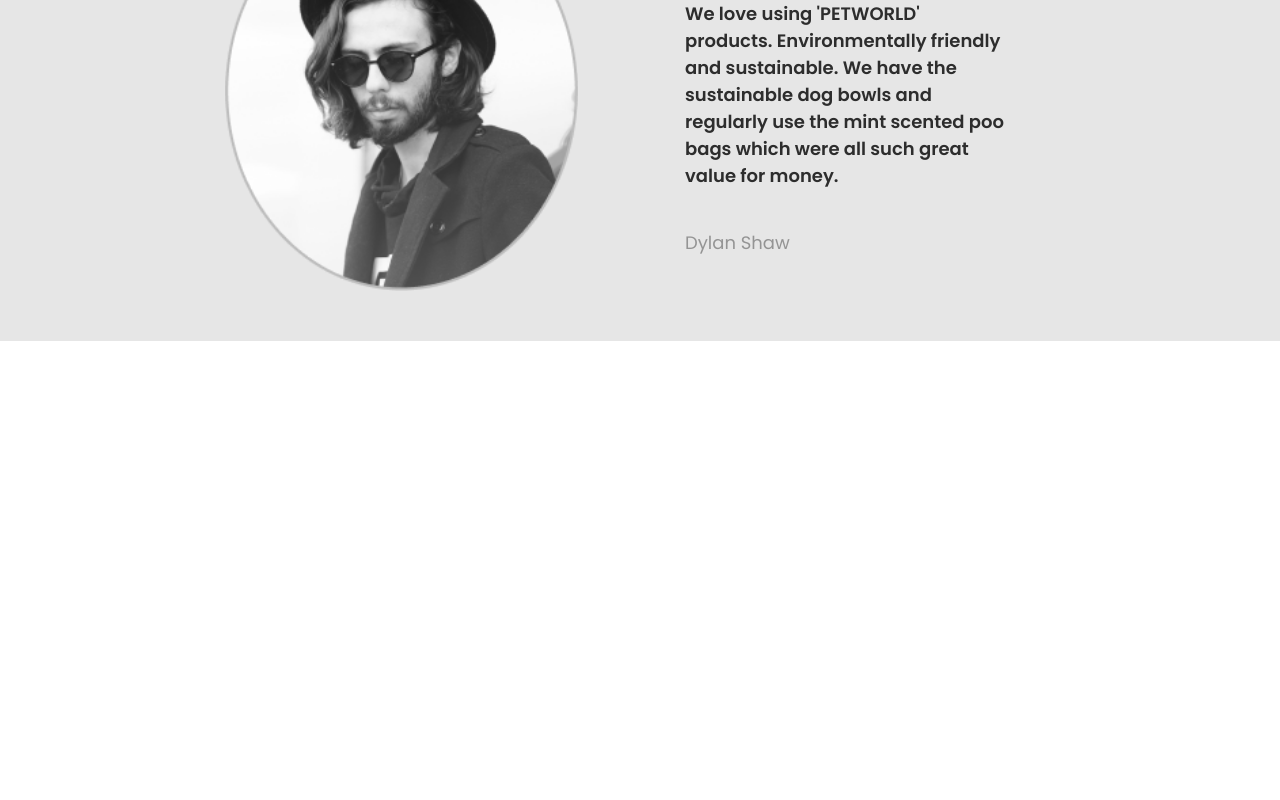
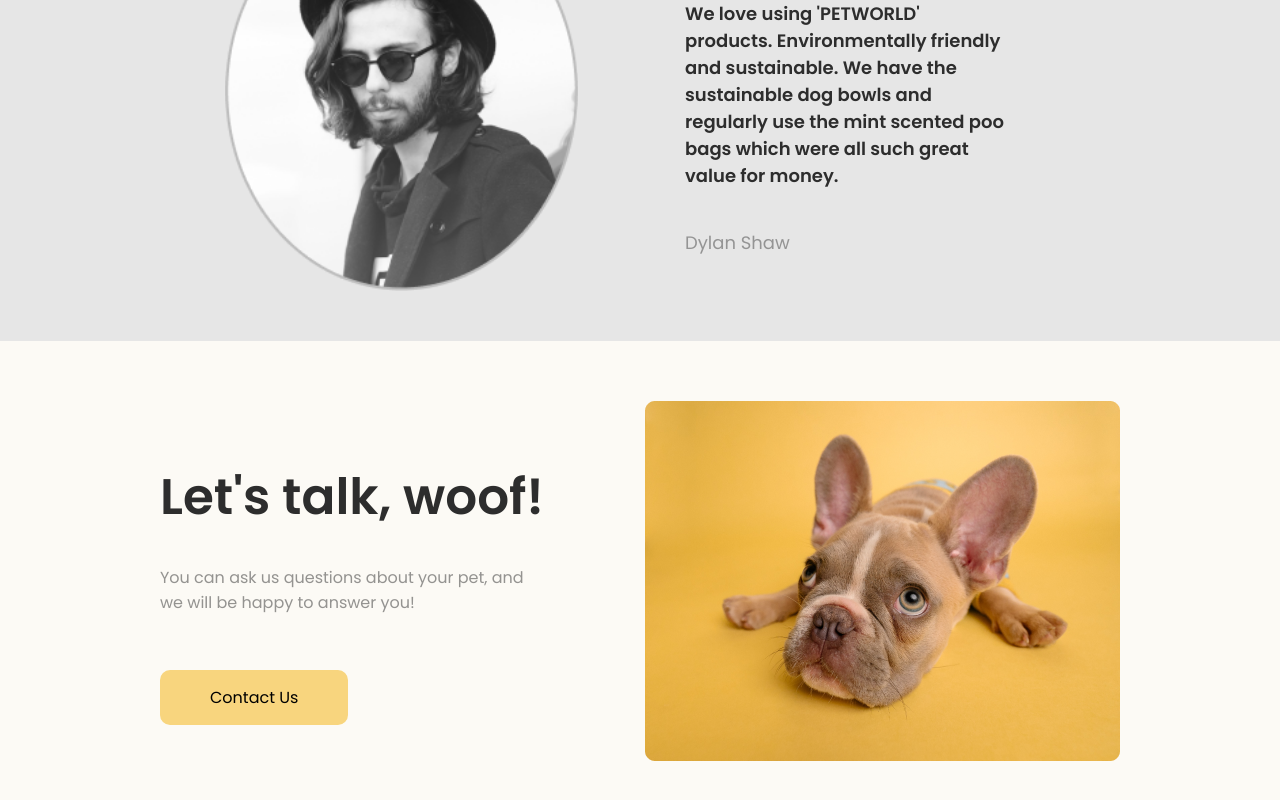
Before and after one commit to Vini5577/pet-store-landing-page, an Angular app: page / in a window 1280 px wide. Shown: the part 2177-2977 px from the top of the page. Before the commit the page ends 2518 px from the top, so only its background shows below. Built offline with nearby package versions, Linux system fonts and the light colour scheme.

Commit message:
add contact-section component

```diff
--- a/src/app/app.component.html
+++ b/src/app/app.component.html
@@ -5,4 +5,5 @@
   <app-logo-section></app-logo-section>
   <app-card-section></app-card-section>
   <app-testimonial-section></app-testimonial-section>
+  <app-contact-section></app-contact-section>
 </main>
--- a/src/app/app.module.ts
+++ b/src/app/app.module.ts
@@ -8,6 +8,7 @@ import { VideoSectionComponent } from './components/sections/video-section/video
 import { LogoSectionComponent } from './components/sections/logo-section/logo-section.component';
 import { CardSectionComponent } from './components/sections/card-section/card-section.component';
 import { TestimonialSectionComponent } from './components/sections/testimonial-section/testimonial-section.component';
+import { ContactSectionComponent } from './components/sections/contact-section/contact-section.component';
 
 @NgModule({
   declarations: [
@@ -17,7 +18,8 @@ import { TestimonialSectionComponent } from './components/sections/testimonial-s
     VideoSectionComponent,
     LogoSectionComponent,
     CardSectionComponent,
-    TestimonialSectionComponent
+    TestimonialSectionComponent,
+    ContactSectionComponent
   ],
   imports: [
     BrowserModule
--- /dev/null
+++ b/src/app/components/sections/contact-section/contact-section.component.css
@@ -0,0 +1,62 @@
+.contact-container {
+  width: 100%;
+  background-color: #FCFAF5;
+  display: flex;
+  flex-direction: column;
+  align-items: center;
+  justify-content: center;
+  gap: 60px;
+  padding: 80px 20px;
+}
+
+.title {
+  font-size: 50px;
+  font-weight: 600;
+  color: #2D2D2D;
+}
+
+img {
+  width: 320px;
+}
+
+.text-container {
+  display: flex;
+  flex-direction: column;
+  gap: 30px;
+  align-items: center;
+}
+
+.description {
+  text-align: center;
+  color: #2d2d2d81;
+}
+
+.btn-container {
+  margin-top: 40px;
+}
+
+@media (min-width: 1280px) {
+  .contact-container {
+    flex-direction: row;
+    gap: 100px;
+    padding: 60px 160px;
+    align-items: center;
+  }
+
+  .text-container {
+    align-items: start;
+    justify-content: center;
+  }
+
+  .title {
+    font-size: 50px;
+  }
+
+  .description {
+    text-align: start;
+  }
+
+  img {
+    width: 475px;
+  }
+}
--- /dev/null
+++ b/src/app/components/sections/contact-section/contact-section.component.html
@@ -0,0 +1,12 @@
+<div class="contact-container">
+  <div class="text-container">
+    <p class="title">Let's talk, woof!</p>
+    <p class="description">You can ask us questions about your pet, and we will be happy to answer you!</p>
+    <div class="btn-container">
+      <a href="#" class="button">Contact Us</a>
+    </div>
+  </div>
+  <div class="img-container">
+    <img src="assets/dog.png" alt="">
+  </div>
+</div>
--- a/src/app/components/sections/hero-section/hero-section.component.css
+++ b/src/app/components/sections/hero-section/hero-section.component.css
@@ -36,18 +36,6 @@ p {
   gap: 30px;
 }
 
-.button {
-  padding: 16px 50px;
-  background-color: #F8D57E;
-  border-radius: 10px;
-  color: black;
-  transition: .5s;
-}
-
-.button:hover {
-  background-color: #fac848;
-}
-
 .img img {
   width: 320px;
 }
--- a/src/styles.css
+++ b/src/styles.css
@@ -13,3 +13,15 @@ a {
 li {
   list-style: none;
 }
+
+.button {
+  padding: 16px 50px;
+  background-color: #F8D57E;
+  border-radius: 10px;
+  color: black;
+  transition: .5s;
+}
+
+.button:hover {
+  background-color: #fac848;
+}
```
Also changed, not shown: src/app/components/sections/contact-section/contact-section.component.ts (added, +10 -0 lines), src/assets/dog.png (added), 1 other file (tests, documents, lock files or other folders).
